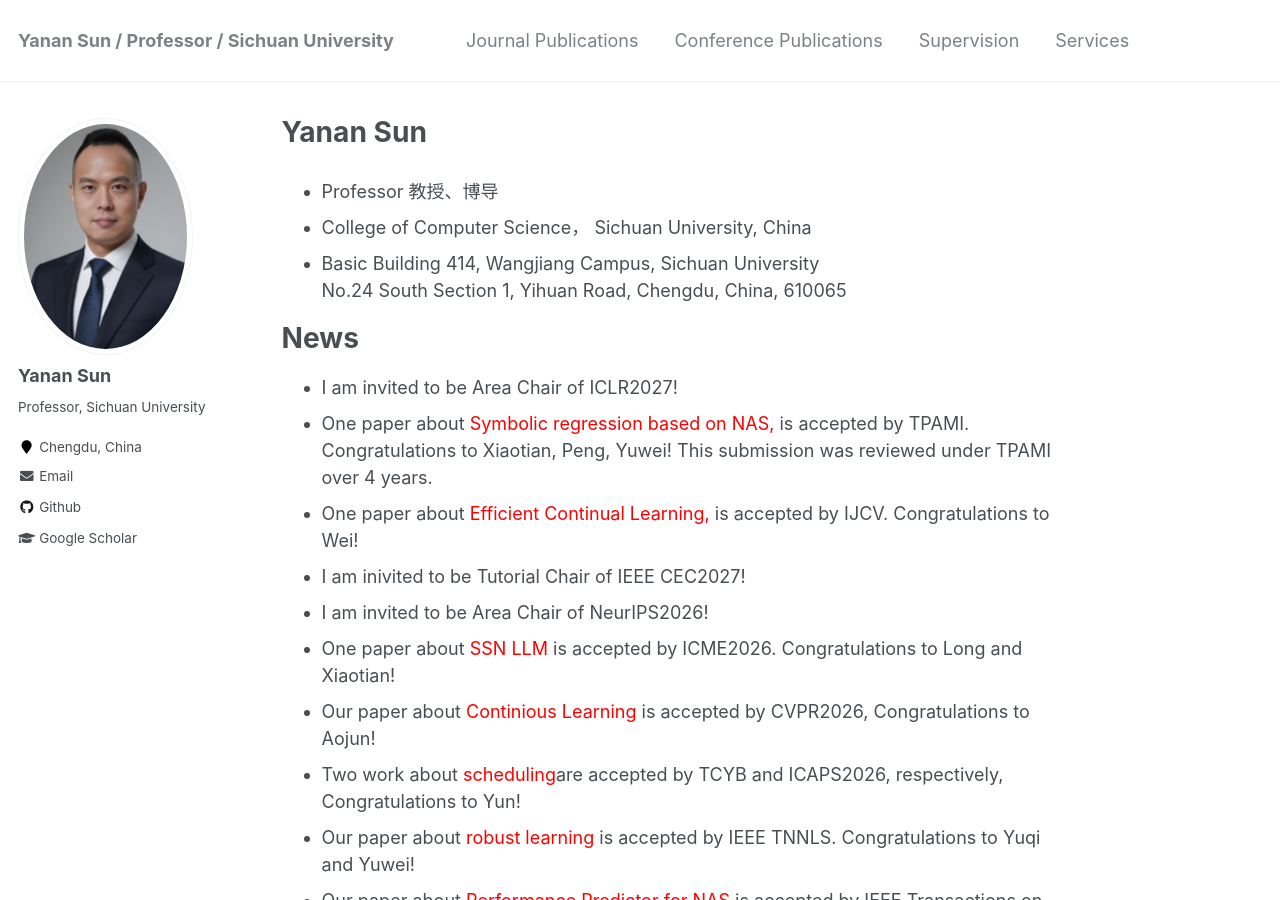
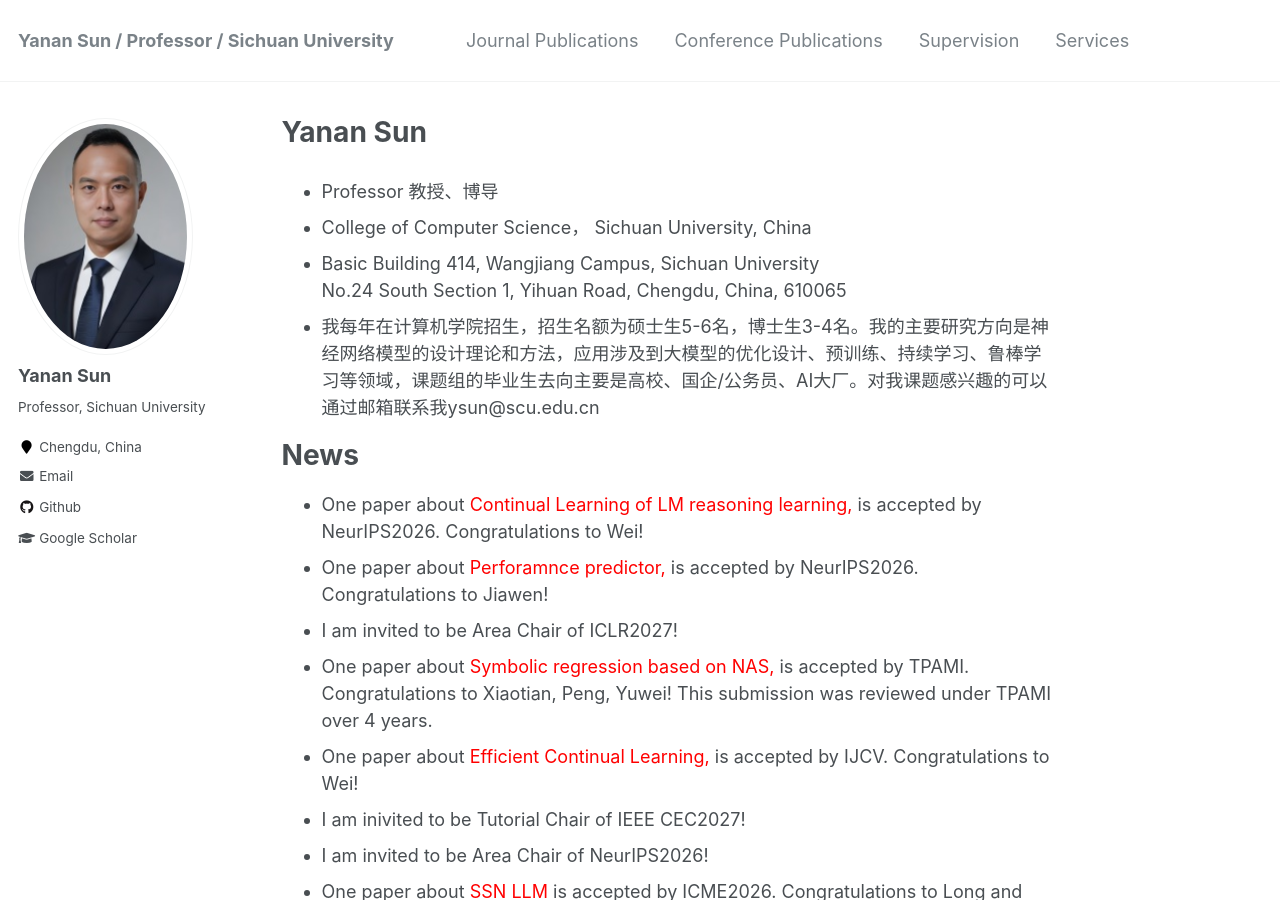
Before and after one commit to yn-sun/yn-sun.github.io, a Jekyll site: the page built from _pages/about.md, in a window 1280 px wide and 900 px high. Built offline with Jekyll 4.4.1, drawn with Linux system fonts in a browser that asks for light colours; comment, search, counter and statistics services are not loaded.

Commit message:
Update about.md

```diff
--- a/_pages/about.md
+++ b/_pages/about.md
@@ -12,9 +12,12 @@ redirect_from:
 * College of Computer Science， Sichuan University, China
 * Basic Building 414, Wangjiang Campus, Sichuan University\\
 No.24 South Section 1, Yihuan Road, Chengdu, China, 610065
+* 我每年在计算机学院招生，招生名额为硕士生5-6名，博士生3-4名。我的主要研究方向是神经网络模型的设计理论和方法，应用涉及到大模型的优化设计、预训练、持续学习、鲁棒学习等领域，课题组的毕业生去向主要是高校、国企/公务员、AI大厂。对我课题感兴趣的可以通过邮箱联系我ysun@scu.edu.cn
 
 News
 ======
+* One paper about <span style="color: #FF0000">Continual Learning of LM reasoning learning,</span> is accepted by NeurIPS2026. Congratulations to Wei!
+* One paper about <span style="color: #FF0000">Perforamnce predictor,</span> is accepted by NeurIPS2026. Congratulations to Jiawen!
 * I am invited to be Area Chair of ICLR2027!
 * One paper about <span style="color: #FF0000">Symbolic regression based on NAS,</span> is accepted by TPAMI. Congratulations to Xiaotian, Peng, Yuwei! This submission was reviewed under TPAMI over 4 years.
 * One paper about <span style="color: #FF0000">Efficient Continual Learning,</span> is accepted by IJCV. Congratulations to Wei!
```
